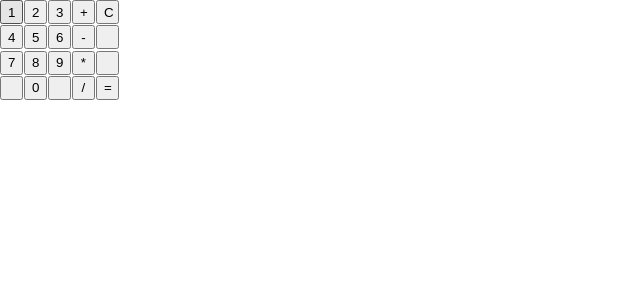
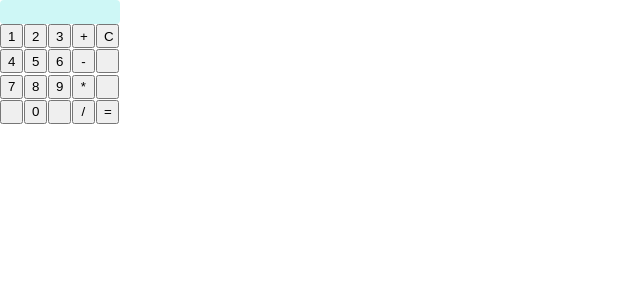
Before and after one commit to MEBonham/TestOutCalc, a React (Vite) app in the folder calc/: page / in a window 1280 px wide. Shown: the top 300 px of the page, without its empty margins (0-640 px from the left). Built offline with nearby package versions, Linux system fonts and the light colour scheme.

Commit message:
Connects keys and input-number display to store's `numSoFar` variable.

```diff
--- a/calc/src/components/App.tsx
+++ b/calc/src/components/App.tsx
@@ -2,6 +2,7 @@ import React from 'react';
 import CalcButton from './CalcButton';
 
 import '../styling/App.css';
+import CurNumDisplay from './CurNumDisplay';
 
 const App: React.FC = () => {
     const BUTTONS: string[] = ["1", "4", "7", " ",
@@ -12,6 +13,7 @@ const App: React.FC = () => {
 
     return(
         <div className="App">
+            <CurNumDisplay />
             <div className="keyboard">
                 {BUTTONS.map((charKey: string, i: number) => (
                     <CalcButton key={i} charKey={charKey} />
--- a/calc/src/components/CalcButton.tsx
+++ b/calc/src/components/CalcButton.tsx
@@ -1,8 +1,12 @@
 import React from 'react';
 
+import useInputs from '../store/InputsStore';
+
 const CalcButton: React.FC = ({ charKey }: string) => {
+    const acceptInput = useInputs((state) => state.acceptInput);
+
     return(
-        <button>
+        <button onClick={() => acceptInput(charKey)}>
             {charKey}
         </button>
     );
--- /dev/null
+++ b/calc/src/components/CurNumDisplay.tsx
@@ -0,0 +1,15 @@
+import React from 'react';
+
+import useInputs from '../store/InputsStore';
+
+const CurNumDisplay: React.FC = () => {
+    const num = useInputs((state) => state.numSoFar);
+
+    return(
+        <div className="numScreen">
+            {num}
+        </div>
+    );
+}
+
+export default CurNumDisplay;
--- a/calc/src/store/InputsStore.ts
+++ b/calc/src/store/InputsStore.ts
@@ -6,6 +6,7 @@ const useInputs = create((set) => ({
     acceptInput: (charKey: string) => {
         switch(charKey) {
             default: // key is a numerical digit
+                console.log(charKey);
                 set((state) => ({
                     numSoFar: `${state.numSoFar}${charKey}`
                 }));
--- a/calc/src/styling/App.css
+++ b/calc/src/styling/App.css
@@ -12,3 +12,11 @@
   width: 19%;
   height: 24%;
 }
+
+.App .numScreen {
+  width: 120px;
+  height: 24px;
+  border-radius: 4px;
+  background-color: hsl(178, 73%, 89%);
+  text-align: right;
+}
```
Also changed, not shown: 1 other file (tests, documents, lock files or other folders).
